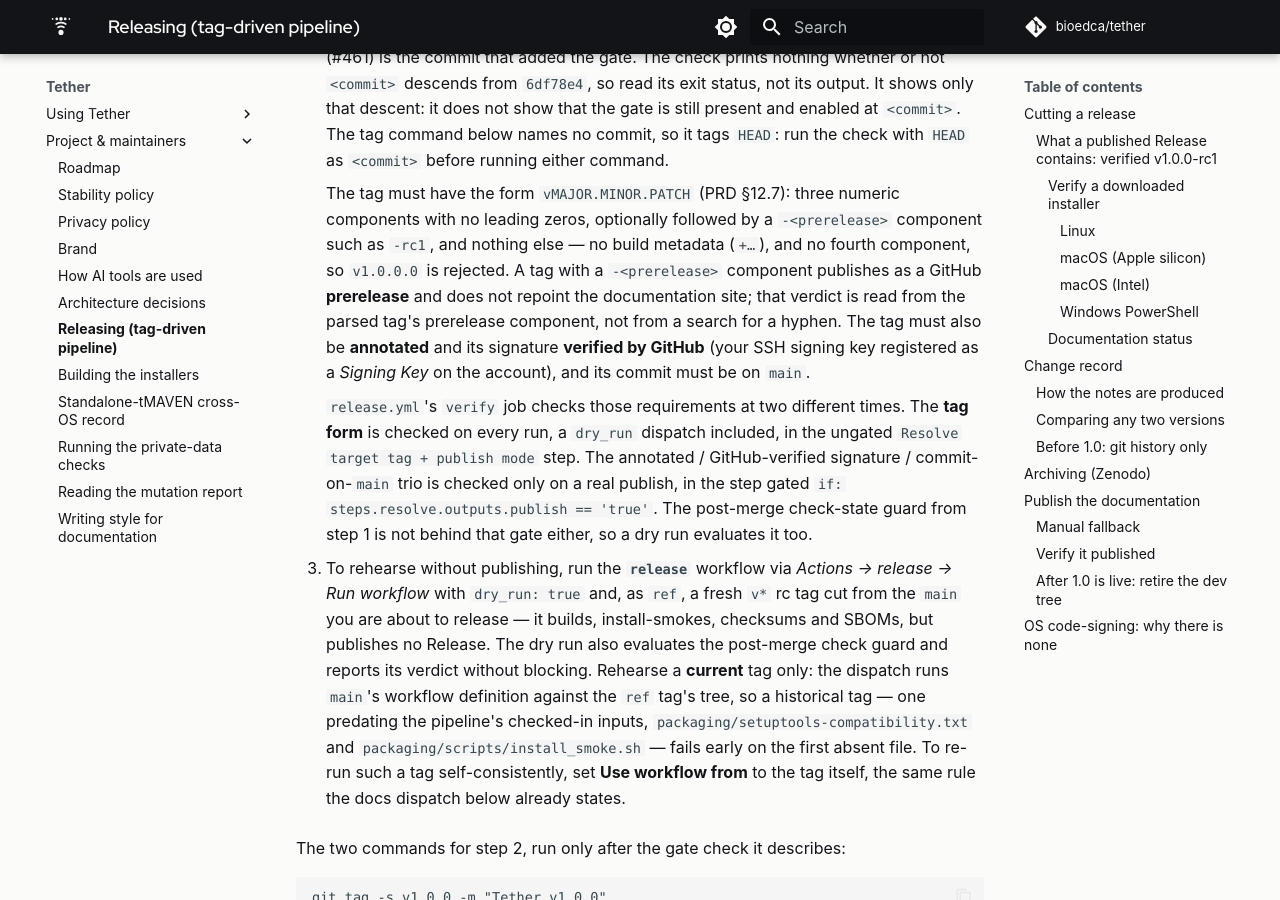
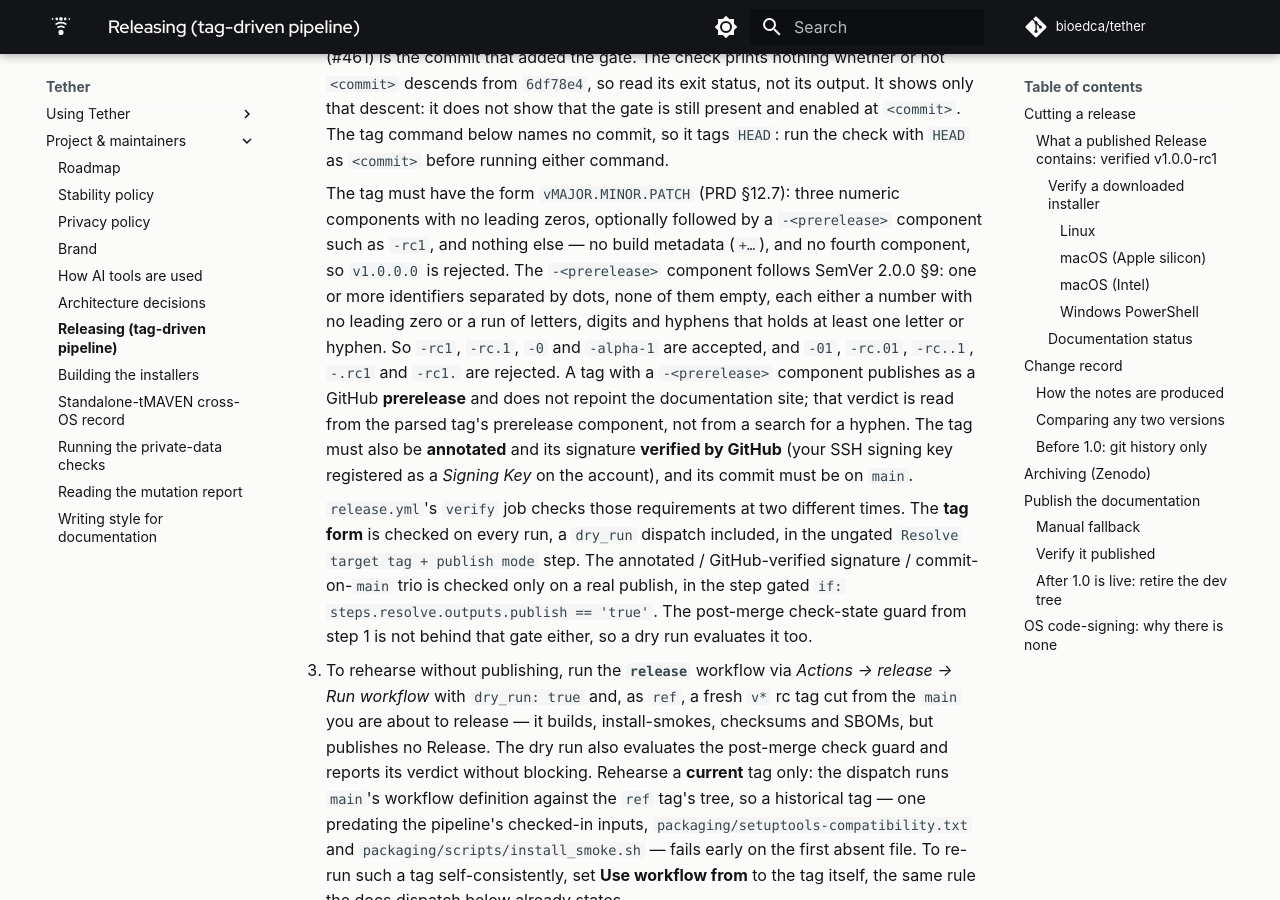
Before and after one commit to bioedca/tether, an MkDocs documentation site: the page built from docs/release.md, in a window 1280 px wide and 900 px high, scrolled down 1583 px. Built offline with MkDocs 1.6.1 and Material for MkDocs 9.7.7, drawn with Linux system fonts in a browser that asks for light colours; comment, search, counter and statistics services are not loaded; the version menu is left out.

Commit message:
ci(release): reject non-SemVer prerelease identifiers in the tag grammar (#498)
The prerelease group of release.yml's TAG_ERE accepted any run of
[0-9A-Za-z.-], so v1.0.0-01, v1.0.0-rc.01 and v1.0.0-rc..1 passed and
would have published as GitHub prereleases. The group now admits only
dot-separated, non-empty SemVer 2.0.0 section 9 identifiers: numeric with
no leading zero, or alphanumeric-with-hyphen holding a non-digit. Group 4
is still the whole prerelease component, and the pattern still uses only
constructs POSIX ERE and Python re read alike.

The accept/reject table gains the five reject rows and the four accept
rows the issue names, plus the rc2 and rc3 tags cut since #380, and the
grammar test now checks that group 4 is the whole component. docs/release.md
and the ADR-0060 amendment describe the rule.

Closes #498

```diff
--- a/docs/release.md
+++ b/docs/release.md
@@ -72,7 +72,11 @@ release**, not the binaries, and it is unaffected by any of the above.
     The tag must have the form `vMAJOR.MINOR.PATCH` (PRD §12.7): three numeric components
     with no leading zeros, optionally followed by a `-<prerelease>` component such as
     `-rc1`, and nothing else — no build metadata (`+…`), and no fourth component, so
-    `v1.0.0.0` is rejected. A tag with a `-<prerelease>` component publishes as a GitHub
+    `v1.0.0.0` is rejected. The `-<prerelease>` component follows SemVer 2.0.0 §9: one or
+    more identifiers separated by dots, none of them empty, each either a number with no
+    leading zero or a run of letters, digits and hyphens that holds at least one letter or
+    hyphen. So `-rc1`, `-rc.1`, `-0` and `-alpha-1` are accepted, and `-01`, `-rc.01`,
+    `-rc..1`, `-.rc1` and `-rc1.` are rejected. A tag with a `-<prerelease>` component publishes as a GitHub
     **prerelease** and does not repoint the documentation site; that verdict is read from
     the parsed tag's prerelease component, not from a search for a hyphen. The tag must also
     be **annotated** and its signature **verified by GitHub** (your SSH signing key
```
Also changed, not shown: docs/adr/0060-in-app-update-mechanism-and-integrity-model.md (+5 -1 lines), 2 other files.
